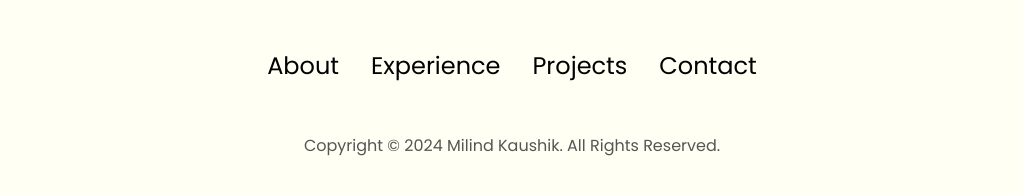
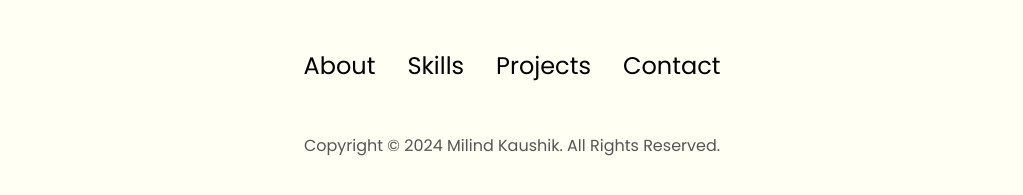
Before and after one commit to Kaushikmilind-svg/MyPortfolio, a plain HTML site: page index.html in a window 1280 px wide. Shown: the part 3387-3582 px from the top of the page, without its empty margins (128-1151 px from the left). Drawn offline with Linux system fonts and the light colour scheme.

Commit message:
Update index.html

```diff
--- a/index.html
+++ b/index.html
@@ -251,7 +251,7 @@
           <div class="nav-links-container">
             <ul class="nav-links">
               <li><a href="#about">About</a></li>
-              <li><a href="#experience">Experience</a></li>
+              <li><a href="#skills">Skills</a></li>
               <li><a href="#projects">Projects</a></li>
               <li><a href="#contact">Contact</a></li>
             </ul>
```
